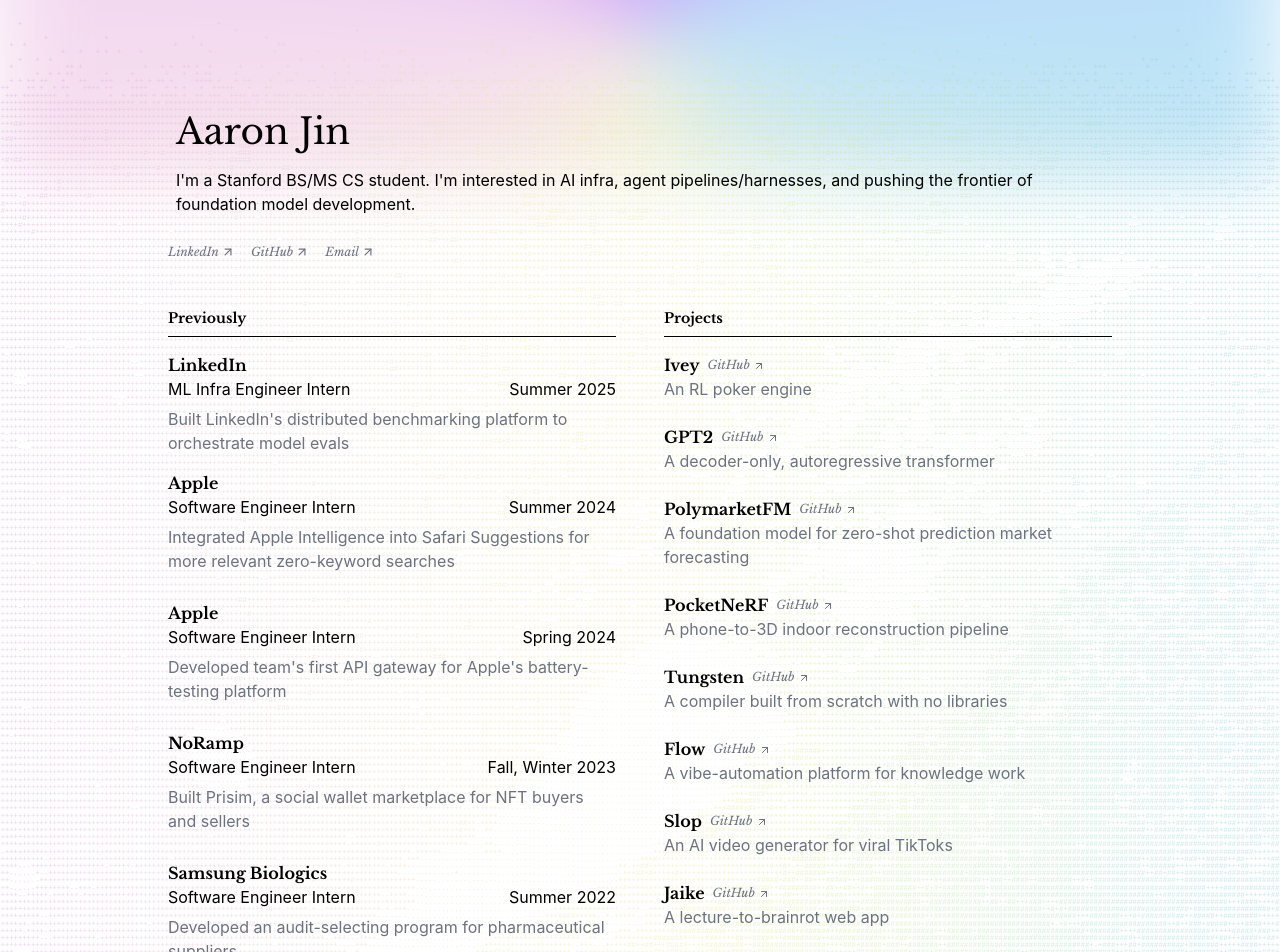
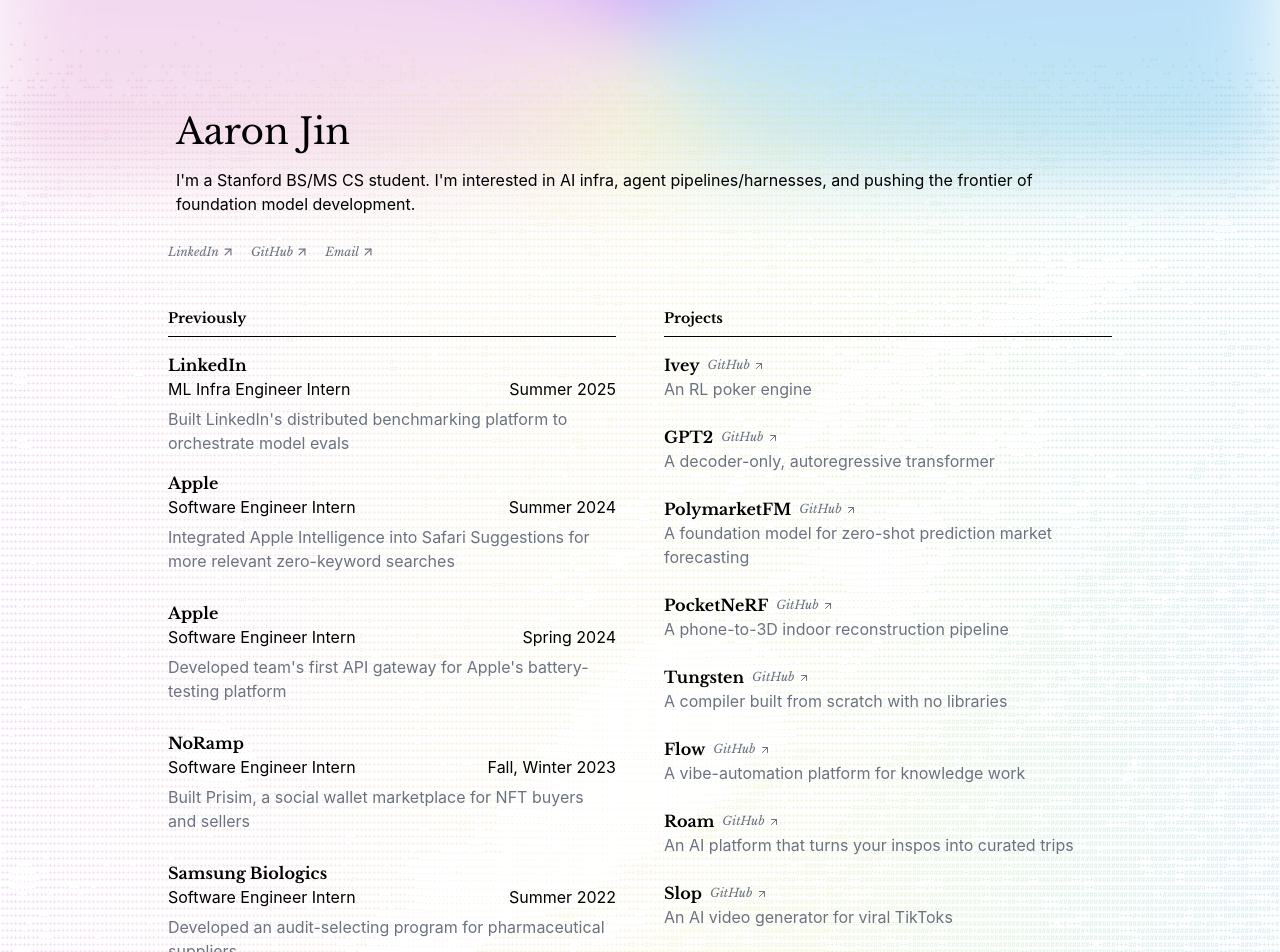
Before and after one commit to aaronkjin/personal, a Next.js app: page / in a window 1280 px wide. Shown: the top 952 px of the page. Built offline with nearby package versions, Linux system fonts and the light colour scheme.

Commit message:
new proj + scramble

```diff
--- a/components/TextScramble/index.js
+++ b/components/TextScramble/index.js
@@ -23,8 +23,8 @@ const TextScramble = ({
     return window.innerWidth < 768 || /iPhone|iPad|iPod|Android/i.test(navigator.userAgent);
   }, []);
 
-  const actualDuration = revealDuration;
-  const tickMs = isMobile ? 50 : 33;
+  const actualDuration = isMobile ? revealDuration * 1.5 : revealDuration;
+  const tickMs = isMobile ? 60 : 33;
 
   const chars = useMemo(() => text.split(""), [text]);
 
@@ -137,7 +137,7 @@ const TextScramble = ({
         }
         @media (max-width: 768px) {
           .scramble-char {
-            animation: colorCycle 0.5s linear infinite;
+            animation: colorCycle 0.8s linear infinite;
           }
         }
       `}</style>
--- a/pages/index.js
+++ b/pages/index.js
@@ -297,8 +297,28 @@ export default function Home() {
                   </div>
                 </FadeIn>
 
+                {/* Roam */}
+                <FadeIn delay={500}>
+                  <div>
+                    <div className="flex items-center gap-2">
+                      <h3 className="font-baskerville font-bold">Roam</h3>
+                      <a
+                        href="https://github.com/aaronkjin/roam"
+                        target="_blank"
+                        rel="noopener noreferrer"
+                        className="font-baskerville italic text-[10px] tablet:text-xs text-gray-500 hover:text-black transition-colors duration-200"
+                      >
+                        GitHub <ExternalLinkIcon />
+                      </a>
+                    </div>
+                    <p className="text-sm tablet:text-base text-gray-500">
+                      An AI platform that turns your inspos into curated trips
+                    </p>
+                  </div>
+                </FadeIn>
+
                 {/* Slop */}
-                <FadeIn delay={500}>
+                <FadeIn delay={550}>
                   <div>
                     <div className="flex items-center gap-2">
                       <h3 className="font-baskerville font-bold">Slop</h3>
@@ -318,7 +338,7 @@ export default function Home() {
                 </FadeIn>
 
                 {/* Jaike */}
-                <FadeIn delay={550}>
+                <FadeIn delay={600}>
                   <div>
                     <div className="flex items-center gap-2">
                       <h3 className="font-baskerville font-bold">Jaike</h3>
@@ -337,8 +357,8 @@ export default function Home() {
                   </div>
                 </FadeIn>
 
-                {/* Mentore */}
-                <FadeIn delay={600}>
+                {/* Mentore
+                <FadeIn delay={650}>
                   <div>
                     <div className="flex items-center gap-2">
                       <h3 className="font-baskerville font-bold">Mentore</h3>
@@ -355,7 +375,7 @@ export default function Home() {
                       An AI search platform for mentors
                     </p>
                   </div>
-                </FadeIn>
+                </FadeIn> */}
 
                 {/* Pullup
                 <FadeIn delay={650}>
```
